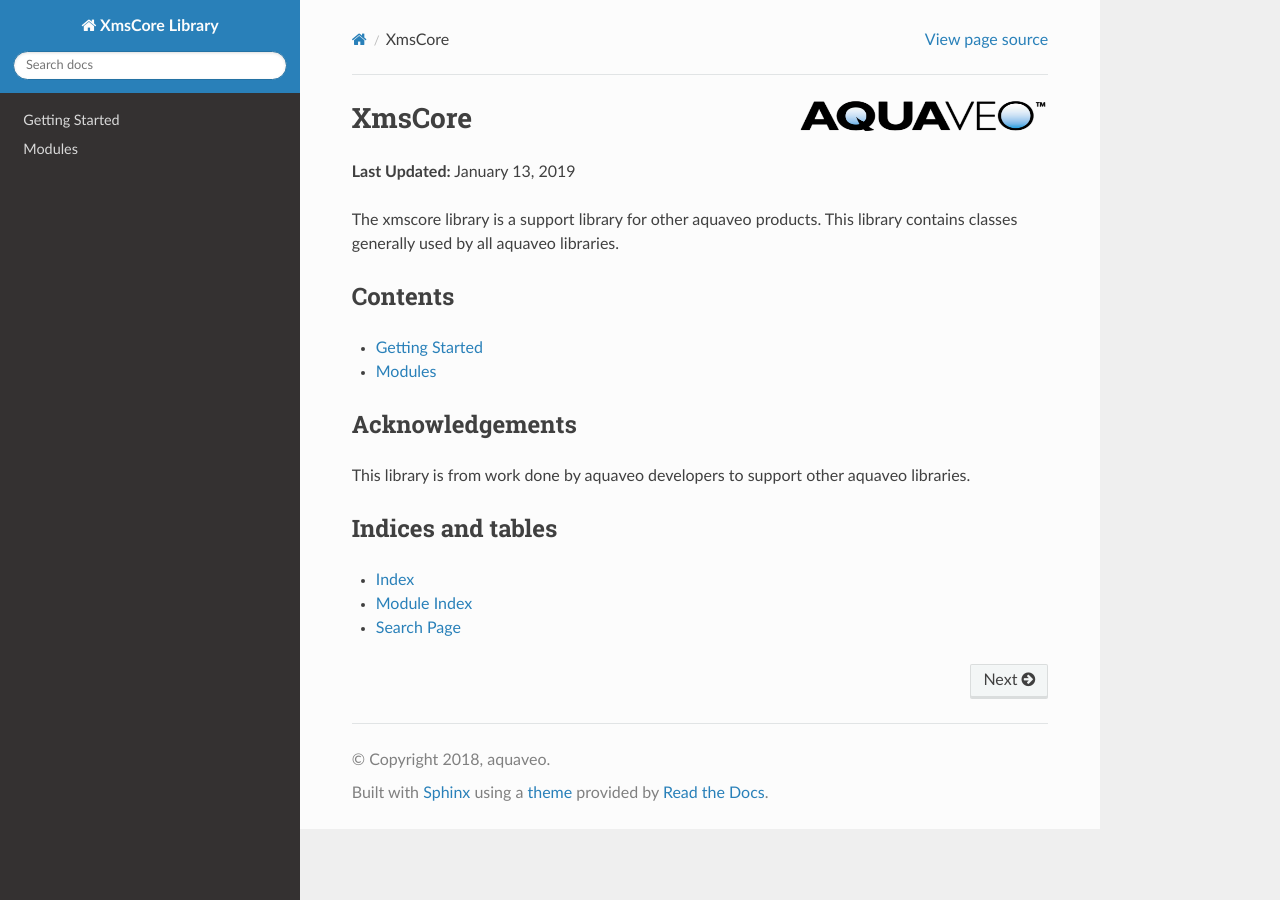
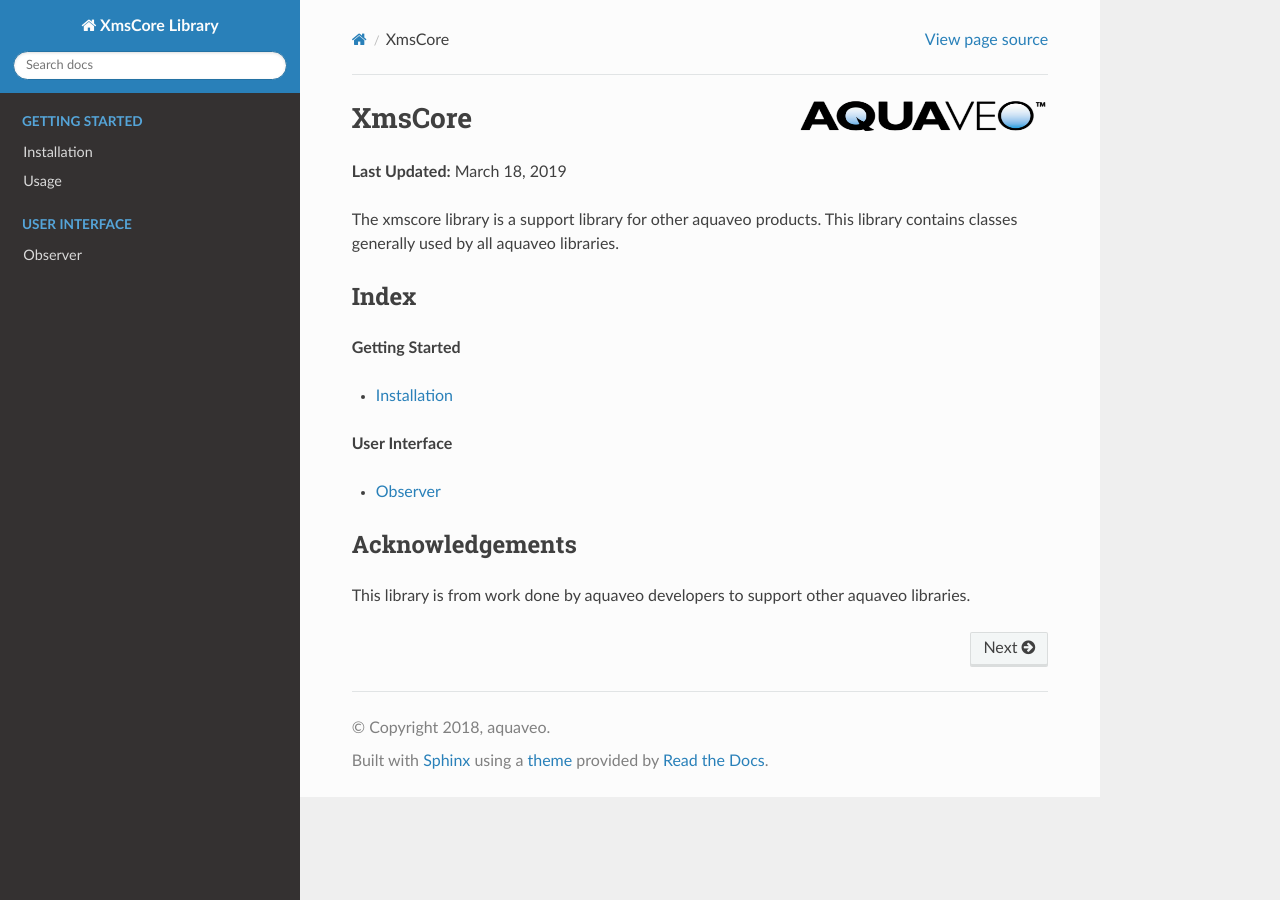
Before and after one commit to Aquaveo/xmscore, a Sphinx documentation site: the page built from pydocs/source/index.rst, in a window 1280 px wide. Built offline with Sphinx 7.4.7 and the Read the Docs theme 2.0.0, drawn with Linux system fonts in a browser that asks for light colours; the version number could not be read and is left out.

Commit message:
update documentation

```diff
--- a/pydocs/source/conf.py
+++ b/pydocs/source/conf.py
@@ -181,3 +181,6 @@
 
 
 # -- Extension configuration -------------------------------------------------
+intersphinx_mapping = {
+    'xmsinterp': ('https://aquaveo.github.io/xmsinterp/pydocs', None),
+}
--- a/pydocs/source/index.rst
+++ b/pydocs/source/index.rst
@@ -7,27 +7,37 @@
 XmsCore |version|
 *****************
 
-**Last Updated:** January 13, 2019
+**Last Updated:** March 18, 2019
 
-The xmscore library is a support library for other aquaveo products. This library contains classes generally used by all aquaveo libraries.
+The xmscore library is a support library for other aquaveo products. This library
+contains classes generally used by all aquaveo libraries.
 
-Contents
-========
+Index
+=====
+
+**Getting Started**
+
+* :doc:`getting_started`
+
+.. toctree::
+   :maxdepth: 2
+   :hidden:
+   :caption: Getting Started
+
+   getting_started.rst
+
+**User Interface**
+
+* :doc:`modules/misc/Observer`
 
 .. toctree::
    :maxdepth: 1
+   :hidden:
+   :caption: User Interface
 
-   gettingstarted
-   modules
+   modules/misc/Observer.rst
 
 Acknowledgements
 ================
 
 This library is from work done by aquaveo developers to support other aquaveo libraries.
-
-Indices and tables
-==================
-
-* :ref:`genindex`
-* :ref:`modindex`
-* :ref:`search`
```
Also changed, not shown: pydocs/source/getting_started.rst (added, +62 -0 lines), pydocs/source/gettingstarted.rst (deleted, +0 -17 lines), pydocs/source/modules.rst (deleted, +0 -17 lines), pydocs/source/modules/misc/Observer.rst (renamed from pydocs/source/modules/observer.rst).
